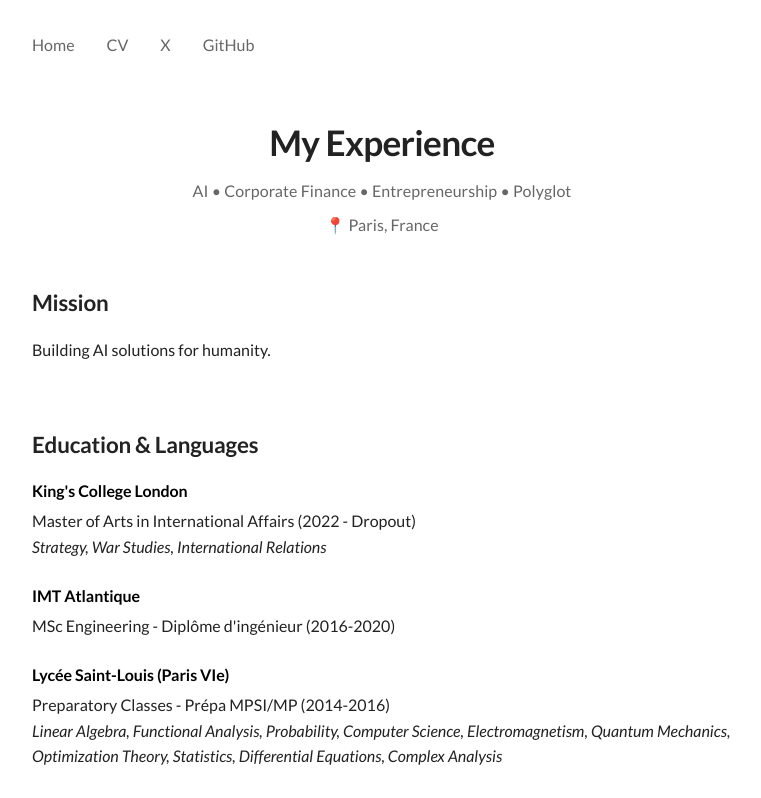
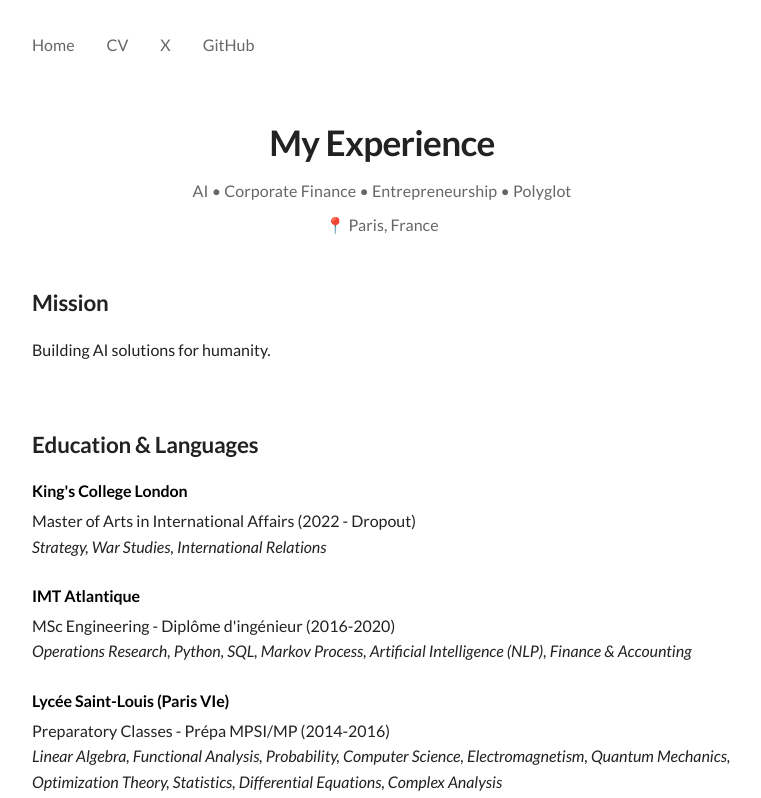
Before and after one commit to faiazparis/faiazparis.github.io, a Next.js app: page /cv in a window 1280 px wide. Shown: the top 798 px of the page, without its empty margins (258-1019 px from the left). Built offline with nearby package versions, Linux system fonts and the light colour scheme.

Commit message:
Update 5

```diff
--- a/app/cv/page.tsx
+++ b/app/cv/page.tsx
@@ -35,7 +35,7 @@
 
           <div className="education-item">
             <h3>IMT Atlantique</h3>
-            <p> MSc Engineering - Diplôme d'ingénieur (2016-2020)</p>
+            <p> MSc Engineering - Diplôme d'ingénieur (2016-2020)<br/><em>Operations Research, Python, SQL, Markov Process, Artificial Intelligence (NLP), Finance & Accounting</em></p>
           </div>
 
           <div className="education-item">
```
